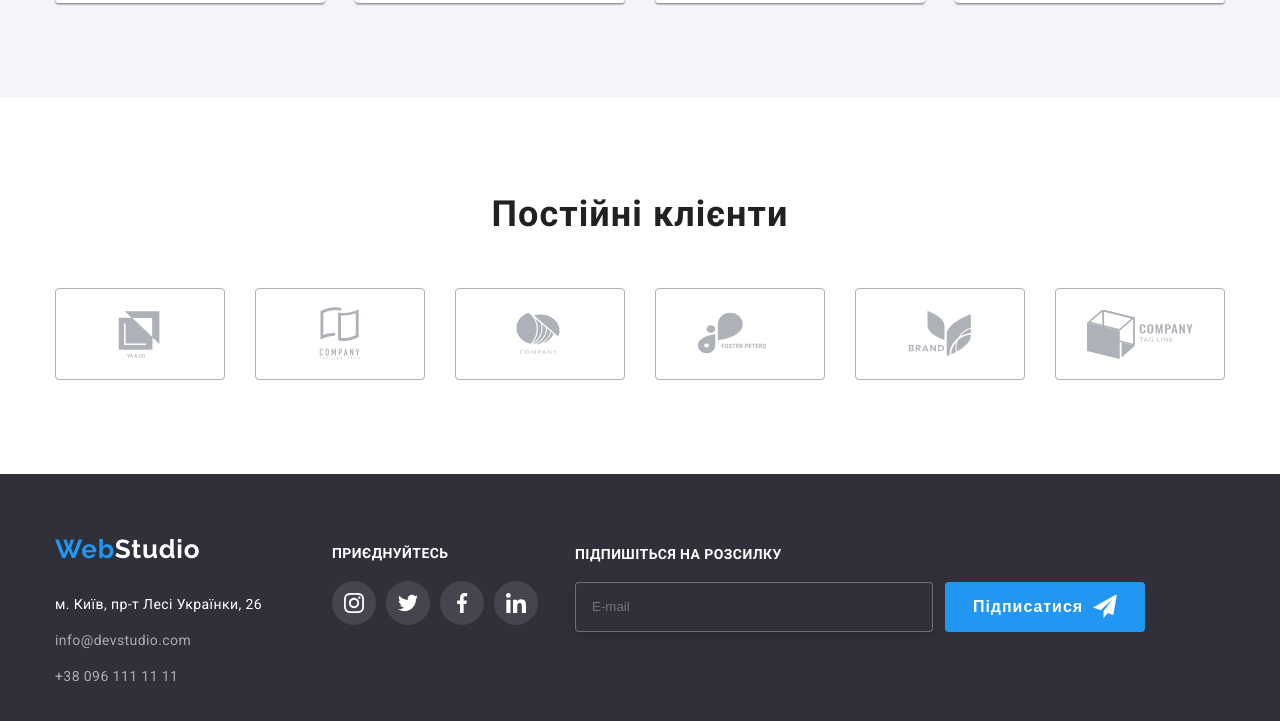
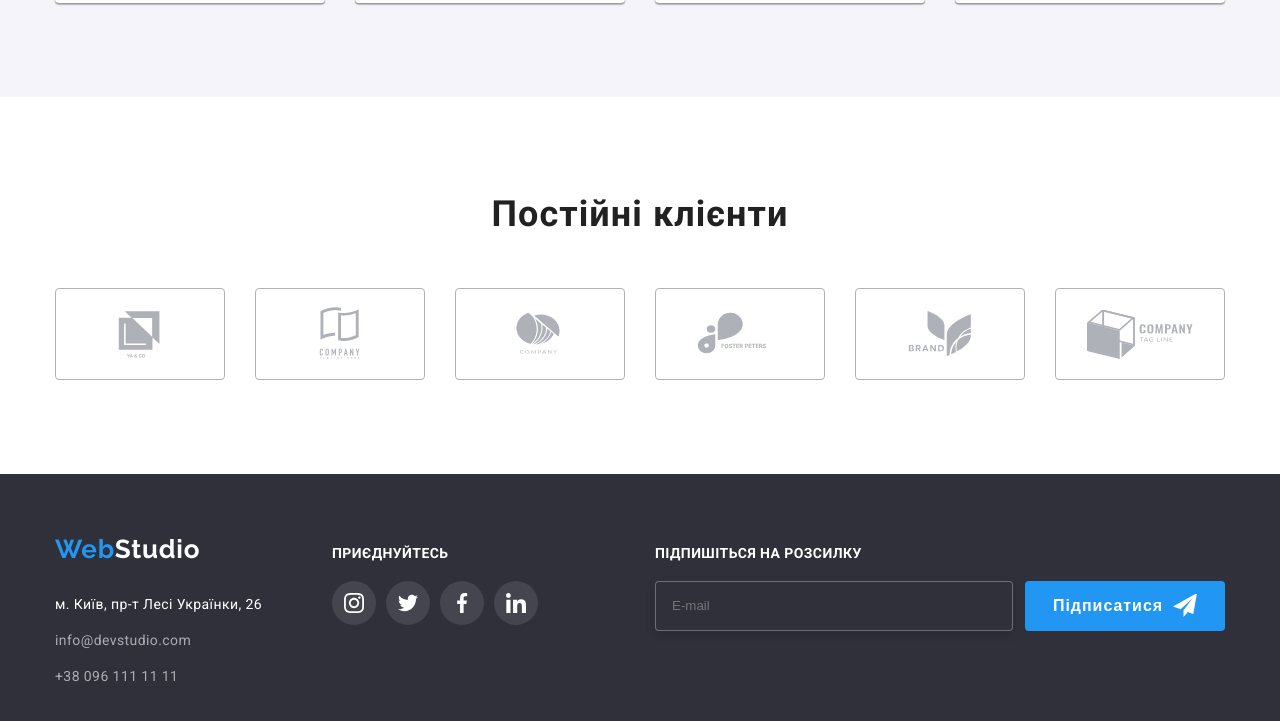
Before and after one commit to NotAnExtrovert/goit-markup-hw-06, a plain HTML site: page index.html in a window 1280 px wide. Shown: the part 2244-2965 px from the top of the page. Drawn offline with Linux system fonts and the light colour scheme.

Commit message:
Finally result

```diff
--- a/css/styles.css
+++ b/css/styles.css
@@ -726,15 +726,14 @@ address{
 }
 
 .footer-form{
-    position: absolute;
-    top: 72px;
-    right: 135px;
+    margin-left: auto;
 }
 .subscribe-form{
     display: flex;
     align-items: center;
     gap: 12px;
 }
+
 .subscribe-title{
     color: var(--color-white);
     text-transform: uppercase;
@@ -833,7 +832,6 @@ margin-right: 41px;
     height: 100%;
     background-color: var(--color-white);
     box-shadow: 0px 1px 3px rgba(0, 0, 0, 0.12), 0px 1px 1px rgba(0, 0, 0, 0.14), 0px 2px 1px rgba(0, 0, 0, 0.2);
-    overflow-y: auto;
     border-radius: 4px;
 }
 
--- a/index.html
+++ b/index.html
@@ -438,27 +438,30 @@
                             </a>
                         </li>
                     </ul>
+                </div>
 
-                    <form class="footer-form" name="subscribe-form " autocomplete="on">
-
-                       <h3 class="subscribe-title">Підпишіться на розсилку</h3>
+                <div class="footer-form">
+                    <form  name="subscribe-form " autocomplete="on">
+                        <h3 class="subscribe-title">Підпишіться на розсилку</h3>
                         <div class="subscribe-form">
-                            <input class="subscribe-input" placeholder="E-mail" id="user-email-subscribe" type="text" name="user-email-subscribe">
+                            <input class="subscribe-input" placeholder="E-mail" id="user-email-subscribe" type="text"
+                                name="user-email-subscribe">
                             <button class="subscribe-button">
-                                    <span class="subscribe-text">Підписатися</span>
-                                    <svg class="subsribe-icon" width="24" height="24">
-                                        <use href="./images/icons.svg#icon-subscribe-icon"></use>
-                                    </svg>
+                                <span class="subscribe-text">Підписатися</span>
+                                <svg class="subsribe-icon" width="24" height="24">
+                                    <use href="./images/icons.svg#icon-subscribe-icon"></use>
+                                </svg>
                             </button>
                         </div>
                     </form>
                 </div>
+
             </div>
 
         </div>
     </footer>
 
-    <div class="backdrop is-hidden"  data-modal>
+    <div class="backdrop is-hidden" data-modal>
         <div class="modal-window">
             <div class="modal-container">
                 <button class="close-button" type="button" data-modal-close>
```
Also changed, not shown: portfolio.html (+7 -5 lines).
